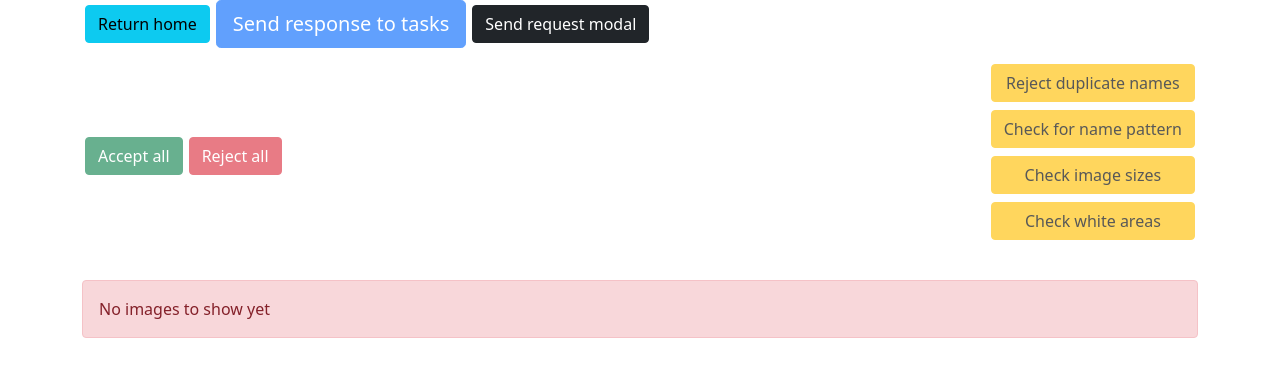
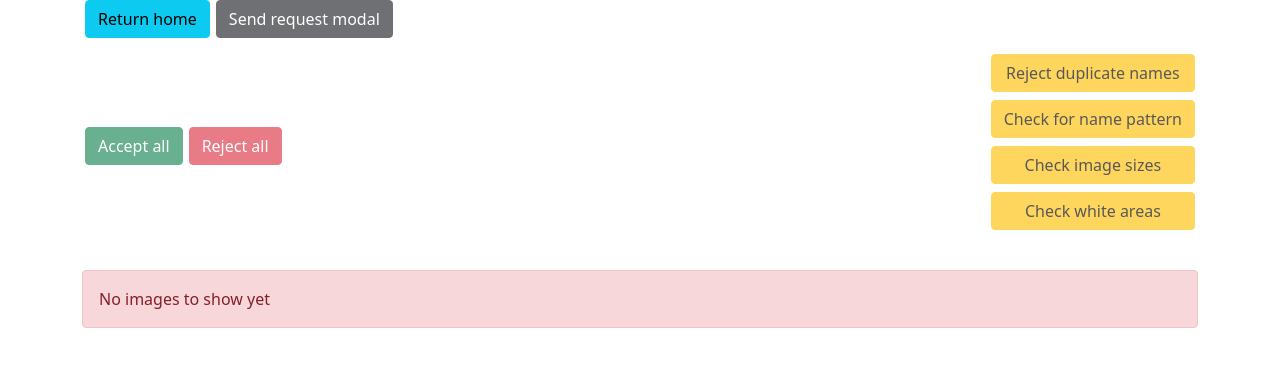
Before and after one commit to barkev2009/toloka_react, a React (Create React App) app: page /images in a window 1280 px wide. Shown: the top 376 px of the page. Built offline with nearby package versions, Linux system fonts and the light colour scheme.

Commit message:
removed sending response to modal, refactor configs and files

```diff
--- a/src/index.js
+++ b/src/index.tsx
@@ -31,3 +31,6 @@ render(app, document.getElementById('root'));
 // to log results (for example: reportWebVitals(console.log))
 // or send to an analytics endpoint. Learn more: https://bit.ly/CRA-vitals
 reportWebVitals();
+
+export type RootState = ReturnType<typeof store.getState>
+export type AppDispatch = typeof store.dispatch
--- a/src/pages/imagesPage/components/ImagesPage.jsx
+++ b/src/pages/imagesPage/components/ImagesPage.tsx
@@ -1,21 +1,20 @@
 import React, { useCallback, useState } from 'react'
-import { connect, useSelector } from 'react-redux';
+import { connect, useSelector, TypedUseSelectorHook } from 'react-redux';
 import { useNavigate } from 'react-router-dom';
 import ImageForm from './ImageForm';
 import '../styles/Images.css';
-import { changeAllImages, checkImageSize, checkNamePattern, checkWhiteArea, removeDuplicates, sendCheckedTasks } from '../../../redux/actions/imageActions';
+import { changeAllImages, checkImageSize, checkNamePattern, checkWhiteArea, removeDuplicates } from '../../../redux/actions/imageActions';
 import { useDispatch } from 'react-redux';
 import CheckButton from './CheckButton';
-import SpinnerSendTasksButton from '../../main/components/SpinnerButtons/SpinnerSendTasksButton';
 import Modal from '../../common/Modal';
+import ModalContent from './ModalContent';
+import {RootState} from '../../../index'
 
 const ImagesPage = ({activePoolID, removeDuplicates}) => {
 
     const folder = '/images/';
-    const images = useSelector(state => state.images.images.filter(img => (img.details.pool_id === activePoolID) && (img.status === 'SUBMITTED')));
+    const images : any = useSelector<RootState>(state => state.images.images.filter(img => (img.details.pool_id === activePoolID) && (img.status === 'SUBMITTED')));
     const dispatch = useDispatch();
-    const token = useSelector(state => state.token.yaToken)
-    const sandbox = useSelector(state => state.sandbox.sandboxOn)
 
     const [modalActive, setModalActive] = useState(false)
 
@@ -41,25 +40,22 @@ const ImagesPage = ({activePoolID, removeDuplicates}) => {
     const rejectAll = () => {
         dispatch(changeAllImages(activePoolID, 'reject'))
     }
-    const sendTasks = () => {
-        dispatch(sendCheckedTasks(sandbox, token, images))
-    }
-
 
     return (
         <div className="container-fluid">
             <Modal active={modalActive} setActive={setModalActive}>
-                Look here, I created modal!
+                <ModalContent images={images}/>
             </Modal>
             <div className="container">
                 <button type='button' className='btn btn-info' onClick={returnHome}>
                     Return home
                 </button>
-                <SpinnerSendTasksButton
-                    onClick={sendTasks}
+                <button
+                    type='button'
+                    className='btn btn-dark'
+                    onClick={() => setModalActive(true)}
                     disabled={images.length === 0 || images.filter(img => img.comment !== undefined && img.comment.trim() !== '').length < images.length}
-                />
-                <button type='button' className='btn btn-dark' onClick={() => setModalActive(true)}>
+                >
                     Send request modal
                 </button>
             </div>
--- /dev/null
+++ b/src/pages/imagesPage/components/ModalContent.tsx
@@ -0,0 +1,27 @@
+import React from 'react'
+import SpinnerSendTasksButton from '../../main/components/SpinnerButtons/SpinnerSendTasksButton'
+import {useDispatch, useSelector} from 'react-redux'
+import { sendCheckedTasks } from '../../../redux/actions/imageActions'
+import {RootState} from '../../../index'
+
+const ModalContent = ({images}) => {
+
+  const dispatch = useDispatch()
+  const token = useSelector<RootState>(state => state.token.yaToken)
+  const sandbox = useSelector<RootState>(state => state.sandbox.sandboxOn)
+
+  const sendTasks = () => {
+      dispatch(sendCheckedTasks(sandbox, token, images))
+  }
+
+  return (
+    <div>
+        <SpinnerSendTasksButton
+            onClick={sendTasks}
+            disabled={images.length === 0 || images.filter(img => img.comment !== undefined && img.comment.trim() !== '').length < images.length}
+        />
+    </div>
+  )
+}
+
+export default ModalContent
```
Also changed, not shown: tsconfig.json (+8 -3 lines).
